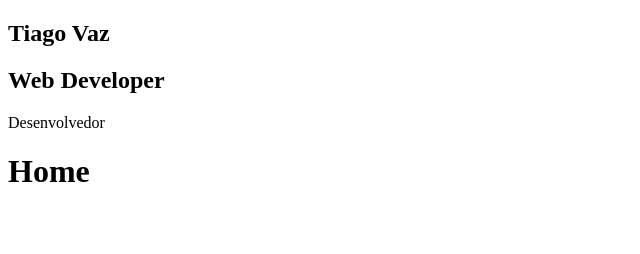
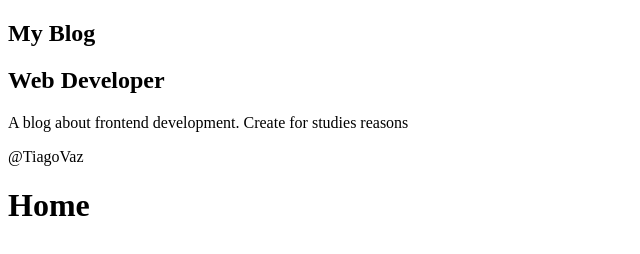
Before and after one commit to Vaz-Tiago/my-blog, a Gatsby site: page / in a window 1280 px wide. Shown: the whole page, without its empty margins (0-640 px from the left). Built offline with nearby package versions, Linux system fonts and the light colour scheme; Gatsby itself is replaced by a stand-in of ours.

Commit message:
using staticQuery for get and render data on screen

```diff
--- a/gatsby-config.js
+++ b/gatsby-config.js
@@ -1,6 +1,7 @@
 module.exports = {
   siteMetadata: {
     title: `My Blog`,
+    position: `Web Developer`,
     description: `A blog about frontend development. Create for studies reasons`,
     author: `@TiagoVaz`,
   },
--- a/src/components/Profile/index.js
+++ b/src/components/Profile/index.js
@@ -1,11 +1,34 @@
 import React from 'react'
 
+// Static query for get data from project
+import {StaticQuery, graphql} from 'gatsby'
+
 const Profile = () => (
-  <div className="Profile-wrapper">
-    <h1>Tiago Vaz</h1>
-    <h2>Web Developer</h2>
-    <p>Desenvolvedor</p>
-  </div>
+  <StaticQuery
+    query={graphql`
+      query MySiteMetada {
+        site {
+          siteMetadata {
+            author
+            description
+            position
+            title
+          }
+        }
+      }
+    `}
+
+    render={({site: {
+      siteMetadata: {title, position, description, author}
+    }}) => (
+      <div className="Profile-wrapper">
+        <h1>{title}</h1>
+        <h2>{position}</h2>
+        <p>{description}</p>
+        <p>{author}</p>
+      </div>
+    )}
+  />
 )
 
 export default Profile;
```
